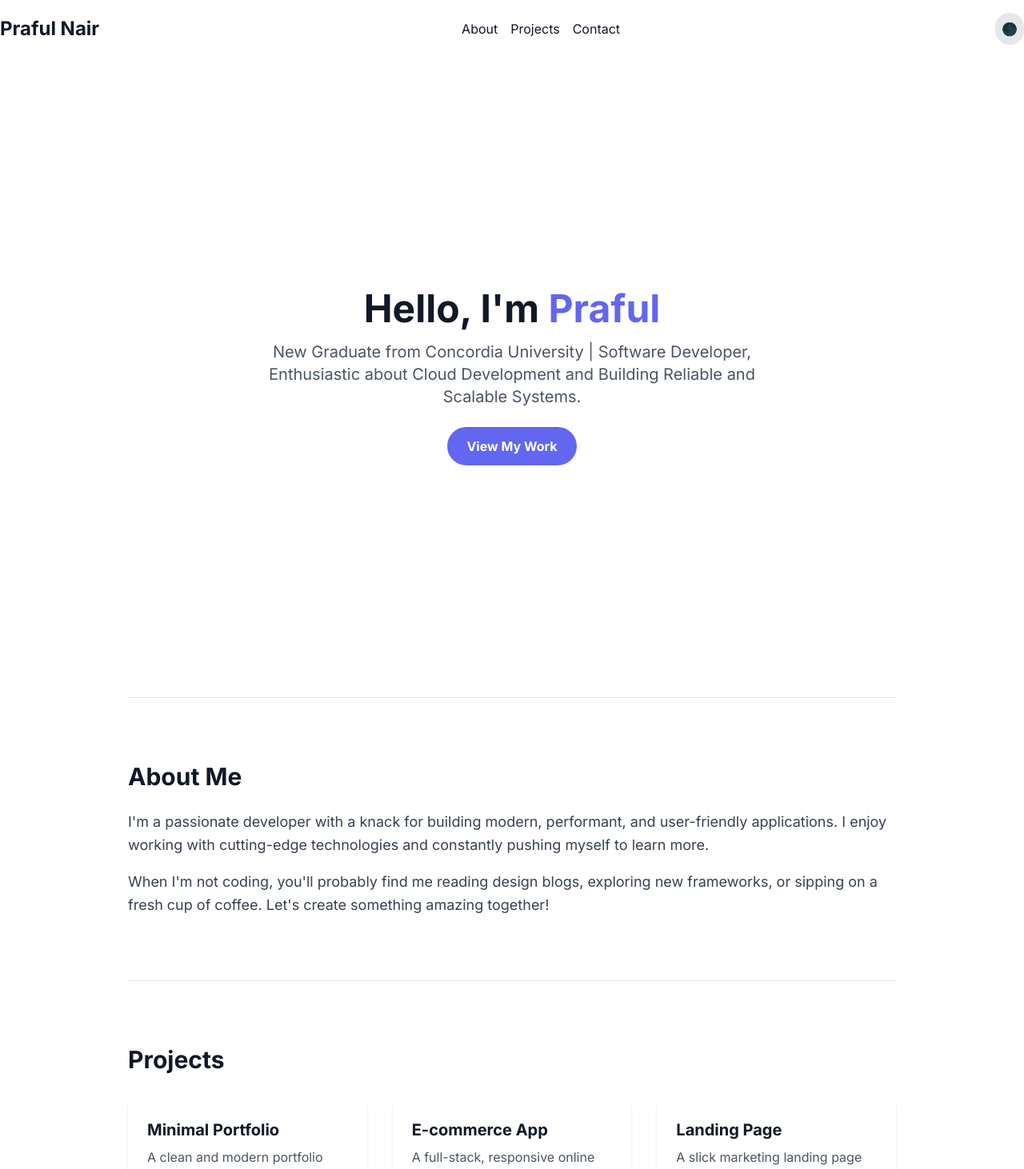
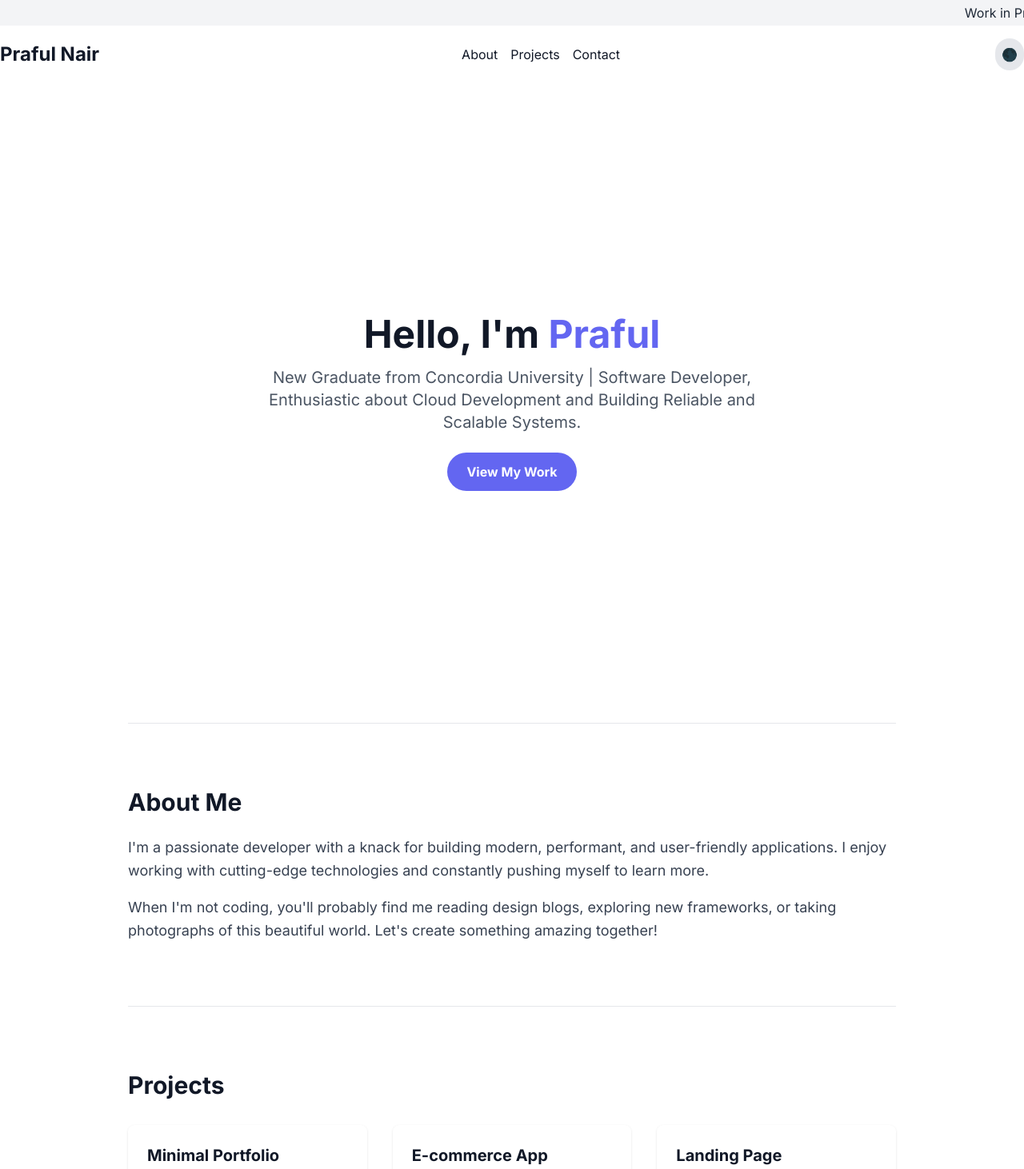
Before and after one commit to prafulnair/prafulnair.github.io, a React (Vite) app: page / in a window 1280 px wide. Shown: the top 1462 px of the page at 80% size. Built offline with nearby package versions, Linux system fonts and the light colour scheme.

Commit message:
Marquee for Work in Progress Message

```diff
--- a/src/components/About.tsx
+++ b/src/components/About.tsx
@@ -14,7 +14,7 @@ const About: React.FC = () => {
       </p>
       <p className="text-lg text-gray-700 dark:text-gray-300 leading-relaxed">
         When I&apos;m not coding, you&apos;ll probably find me reading design blogs,
-        exploring new frameworks, or sipping on a fresh cup of coffee.
+        exploring new frameworks, or taking photographs of this beautiful world.
         Let&apos;s create something amazing together!
       </p>
     </section>
--- a/src/components/Header.tsx
+++ b/src/components/Header.tsx
@@ -1,4 +1,56 @@
+// import React from 'react';
+
+// import MarqueeBanner from './MarqueeBanner';
+
+// interface HeaderProps {
+//   onToggleDarkMode: () => void;
+//   darkMode: boolean;
+// }
+
+// const Header: React.FC<HeaderProps> = ({ onToggleDarkMode, darkMode }) => {
+//   return (
+//     <header className="w-full py-4 flex items-center justify-between">
+//       <div className="text-2xl font-bold">
+//         <a href="#hero" className="hover:opacity-80 transition-opacity">
+//           Praful Nair
+//         </a>
+//       </div>
+
+//       <nav className="space-x-4">
+//         <a
+//           href="#about"
+//           className="hover:text-indigo-500 dark:hover:text-indigo-400 transition-colors"
+//         >
+//           About
+//         </a>
+//         <a
+//           href="#projects"
+//           className="hover:text-indigo-500 dark:hover:text-indigo-400 transition-colors"
+//         >
+//           Projects
+//         </a>
+//         <a
+//           href="#contact"
+//           className="hover:text-indigo-500 dark:hover:text-indigo-400 transition-colors"
+//         >
+//           Contact
+//         </a>
+//       </nav>
+//       <button
+//         onClick={onToggleDarkMode}
+//         className="ml-4 p-2 rounded-full bg-gray-200 dark:bg-gray-700 text-gray-900 dark:text-gray-100 transition-colors"
+//       >
+//         {darkMode ? '☀️' : '🌑'}
+//       </button>
+
+//     </header>
+
+//   );
+// };
+
+// export default Header;
 import React from 'react';
+import MarqueeBanner from './MarqueeBanner';
 
 interface HeaderProps {
   onToggleDarkMode: () => void;
@@ -7,12 +59,18 @@ interface HeaderProps {
 
 const Header: React.FC<HeaderProps> = ({ onToggleDarkMode, darkMode }) => {
   return (
+    <>
+      {/* 1. The marquee banner at the top */}
+      <MarqueeBanner />
+
+      {/* 2. Your existing header/nav code */}
       <header className="w-full py-4 flex items-center justify-between">
         <div className="text-2xl font-bold">
           <a href="#hero" className="hover:opacity-80 transition-opacity">
             Praful Nair
           </a>
         </div>
+
         <nav className="space-x-4">
           <a
             href="#about"
@@ -33,6 +91,7 @@ const Header: React.FC<HeaderProps> = ({ onToggleDarkMode, darkMode }) => {
             Contact
           </a>
         </nav>
+
         <button
           onClick={onToggleDarkMode}
           className="ml-4 p-2 rounded-full bg-gray-200 dark:bg-gray-700 text-gray-900 dark:text-gray-100 transition-colors"
@@ -40,6 +99,7 @@ const Header: React.FC<HeaderProps> = ({ onToggleDarkMode, darkMode }) => {
           {darkMode ? '☀️' : '🌑'}
         </button>
       </header>
+    </>
   );
 };
 
--- /dev/null
+++ b/src/components/MarqueeBanner.tsx
@@ -0,0 +1,17 @@
+import React from 'react';
+
+const MarqueeBanner: React.FC = () => {
+  return (
+    <div className="relative overflow-hidden bg-gray-100 dark:bg-gray-800 text-gray-800 dark:text-gray-200 h-8 flex items-center">
+      {/* The scrolling text container */}
+      <div className="whitespace-nowrap animate-marquee">
+        <span className="mr-8">Work in Progress</span>
+        <span className="mr-8">Heads up! My Portfolio Website is undergoing complete overhaul -- because I believe in continuous improvement. Dont let this stop you from reaching out. Please feel free to drop a message on LinkedIn or at prafulworkspac@gmail.com</span>
+        {/* <span className="mr-8">Things are work in progress!</span> */}
+        {/* Repeat or modify the messages as desired */}
+      </div>
+    </div>
+  );
+};
+
+export default MarqueeBanner;
--- a/tailwind.config.js
+++ b/tailwind.config.js
@@ -12,10 +12,15 @@ export default {
         fadeIn: {
           '0%': { opacity: 0 },
           '100%': { opacity: 1 }
-        }
+        },
+        marquee: {
+          '0%': { transform: 'translateX(100%)' },
+          '100%': { transform: 'translateX(-100%)' },
+        },
       },
       animation: {
-        fadeIn: 'fadeIn 0.5s ease-in-out'
+        fadeIn: 'fadeIn 0.5s ease-in-out',
+        marquee: 'marquee 30s linear infinite',
       },
       fontFamily: {
         sans: ["Inter", "sans-serif"], // Or any other Google Font
```
Lines whose indentation alone changed are shown as unchanged.
